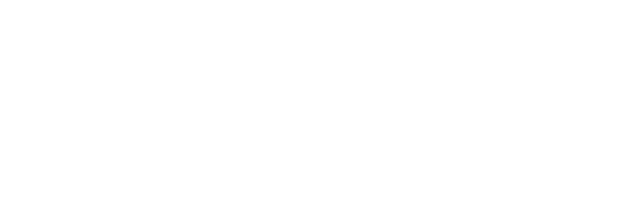
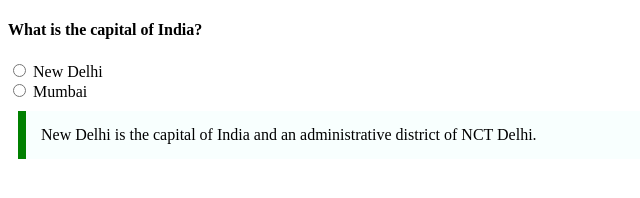
Before and after one commit to acciojob/trivia-utkarsh1996-3, a website: page main.html in a window 1280 px wide. Shown: the whole page, without its empty margins (0-640 px from the left). Drawn offline with Linux system fonts and the light colour scheme.

Commit message:
solution

```diff
--- a/main.html
+++ b/main.html
@@ -1,16 +1,20 @@
 <!DOCTYPE html>
-
-<html>
-
+<html lang="en">
 <head>
+	<meta charset="UTF-8">
+	<meta http-equiv="X-UA-Compatible" content="IE=edge">
+	<meta name="viewport" content="width=device-width, initial-scale=1.0">
+	<title>Trivia</title>
 	<link rel="stylesheet" href="styles.css">
 </head>
-
 <body>
-	<!-- the entire body must be written by student -->
-    <script type="text/javascript" src="./script.js">
-</script>
-
+	<h4>What is the capital of India?</h4>
+	<div><input type="radio" name="capital" value="new delhi">
+		New Delhi
+	</div>
+	<div><input type="radio" name="capital" value="Mumbai">
+	Mumbai
+</div>
+<blockquote cite="https://en.wikipedia.org/wiki/New_Delhi" style="max-width: 600px; margin: 10px; padding: 15px; border-left: 8px solid green;background-color: #f8fffe";font-weight:bold">New Delhi is the capital of India and an administrative district of NCT Delhi.</blockquote>
 </body>
-
 </html>
```
